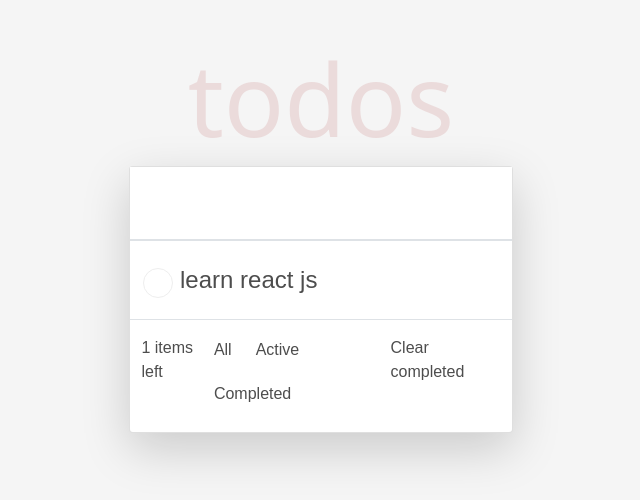
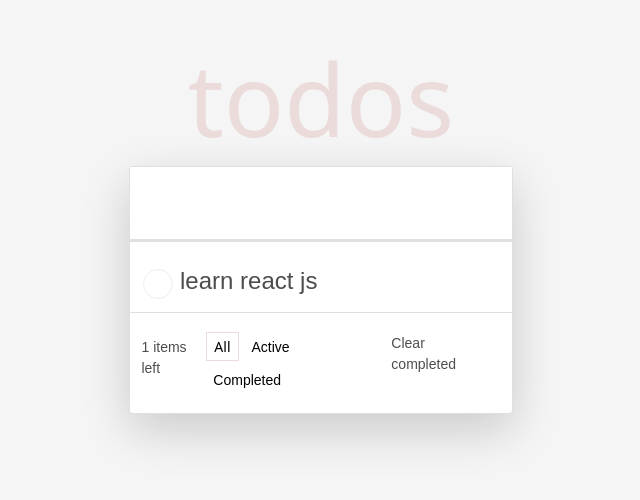
Before and after one commit to iamamanpandey/reacttodo, a React (Create React App) app: page / in a window 1280 px wide. Shown: the top 500 px of the page, without its empty margins (319-959 px from the left). Built offline with nearby package versions, Linux system fonts and the light colour scheme.

Commit message:
fixed  tab design

```diff
--- a/package.json
+++ b/package.json
@@ -15,6 +15,7 @@
     "react-dom": "^17.0.2",
     "react-scripts": "4.0.3",
     "react-tabs": "^3.2.2",
+    "reactstrap": "^8.9.0",
     "web-vitals": "^1.1.2"
   },
   "scripts": {
--- a/src/App.css
+++ b/src/App.css
@@ -19,17 +19,6 @@ body {
   list-style: none;
 }
 
-.checkbox-round {
-  width: 1.3em;
-  height: 1.3em;
-  background-color: white;
-  border-radius: 50%;
-  cursor: pointer;
-  border: 1px solid #dddd;
-  -webkit-appearance: none;
-  outline: none;
-  cursor: pointer;
-}
 
 .checkbox-round:checked {
   background-color: green;
@@ -46,17 +35,30 @@ body {
   text-decoration: underline;
 }
 
-.btnn {
+.btnn  {
   border: none;
   background: none;
-  color: #4d4d4d;
-  padding: 10px;
+  padding: 3px 7px;
+  margin: 3px;
+  color: "#4d4d4d";
   text-align: center;
+  display: inline-block;
   font-family: sans-serif;
   text-decoration: none;
+  font-size: 14px;
+  cursor: pointer;
+}
+
+.active{
+  border: none;
+  background: none;
+  padding: 3px 7px;
+  color: "#4d4d4d";
   display: inline-block;
-  font-size: 16px;
+  font-size: 14px;
+  margin:3px;
   cursor: pointer;
+  border:1px solid #EBDBDB;
 }
 
 
@@ -88,7 +90,6 @@ body {
   position: absolute;
   top: 15%;
   left: -2%;
-
   border-radius:50%;
   height: 30px;
   width: 30px;
--- a/src/App.js
+++ b/src/App.js
@@ -1,6 +1,6 @@
 import React, { useState } from "react";
 import TodoList from "./TodoList";
-import {Tab,Tabs} from 'react-bootstrap';
+import {Tabs, Tab} from 'react-bootstrap';
 import TodoForm from "./TodoForm";
 import "./App.css";
 
@@ -12,8 +12,8 @@ function App() {
     },
   ]);
 
-
-  const [value, setvalue] = useState();
+  const [value, setvalue] = useState("All");
+  const [key, setKey] = useState('1');
   const [filtertodos, setfilterTodos] = useState([...todos]);
 
   var trueCount = 0;
@@ -32,13 +32,13 @@ function App() {
     const filtertodo = todos.filter((todo) => {
       switch (e.target.value) {
         case "All":
-          return todo ;
+          return todo;
         case "Completed":
           return todo.isCompleted === true;
         case "Active":
           return todo.isCompleted === false;
         default:
-          return todo;
+          return todo.length;
       }
     });
     setfilterTodos(filtertodo);
@@ -62,10 +62,6 @@ function App() {
     setfilterTodos(newTodos);
   };
 
-  const handleTabs =(e)=>{
- console.log(e.target.value)
-  }
-
   return (
     <div className="App mx-auto">
       <div className="text-center " style={{ marginTop: "3%" }}>
@@ -76,14 +72,15 @@ function App() {
             fontSize: "100px",
             fontWeight: "400",
           }}
-        >todos
+        >
+          todos
         </h1>
       </div>
       <div
         class="card mx-auto shadow-lg"
         style={{ width: "30%", backgroundColor: "#ffff" }}
       >
-        <div>
+
           <TodoForm addTodo={addTodo} />
           <ul class="list-group list-group-flush">
             {filtertodos.map((todo, id) => (
@@ -96,44 +93,34 @@ function App() {
               />
             ))}
           </ul>
-          <div className="d-flex my-2 justify-content-between border-top">
-            <p
-              className="my-3"
-              style={{
-                marginLeft: "3%",
-                fontSize: "16px",
+          <div className="d-flex my-2 justify-content-between ">
+            <p className="my-3" style={{   marginLeft: "3%",  fontSize: "14px",  color: "#4d4d4d",  fontFamily: "sans-serif",}}>
+              {falseCount} items left </p>
+
+
+              <div class="my-2" onClick={handlefilterChange}>
+                <button  value="All"       className={value == 'All' ? 'active' : 'btnn'}       onClick={() => setvalue('All')}> All </button>
+                <button  value="Active"    className={value == 'Active' ? 'active' : 'btnn'}    onClick={() => setvalue('Active')}>  Active </button>
+                <button  value="Completed" className={value == 'Completed' ? 'active' : 'btnn'} onClick={() => setvalue('Completed')} > Completed </button>
+              </div>
+
+
+            <a class="nav-item nav-link btn1" style={{
+             marginLeft: "1%",
+                marginRight: "3%",
+                marginTop: "1%",
+                fontSize: "14px",
                 color: "#4d4d4d",
                 fontFamily: "sans-serif",
               }}
+              onClick={clearCompletedTodo}
             >
-              {falseCount} items left
-            </p>
-            <div
-              class="btn-group btn-group-toggle "
-              data-toggle="buttons"
-              onClick={handlefilterChange}
-              value={value}
-            >
-            <div class="my-2"  aria-label="Basic example" onClick={handlefilterChange}  value={value}>
-             <button type="button" class="btnn" value="All" tabindex="1" activeClassName="active">All</button>
-             <button type="button" class=" btnn  mx-1" value="Active" tabindex="2">Active</button>
-             <button type="button" class=" btnn  "  value="Completed" tabindex="3">Completed</button>
-            </div>
-
-            </div>
-
-            <a class="nav-item nav-link btn1" style={{
-                marginLeft: "1%",
-                marginRight:'3%',
-                marginTop:'2%',
-                fontSize: "16px",
-                color: "#4d4d4d",
-                fontFamily: "sans-serif",
-              }}   onClick={clearCompletedTodo}>Clear completed</a>
+              Clear completed
+            </a>
           </div>
         </div>
       </div>
-    </div>
+
   );
 }
 export default App;
```
Also changed, not shown: 1 other file (tests, documents, lock files or other folders).
